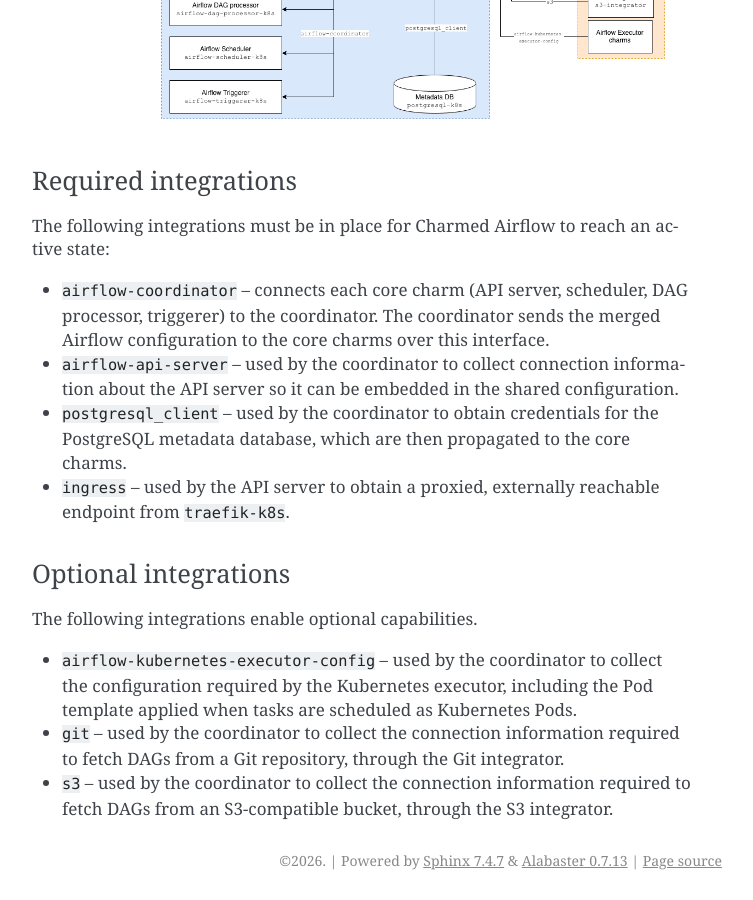
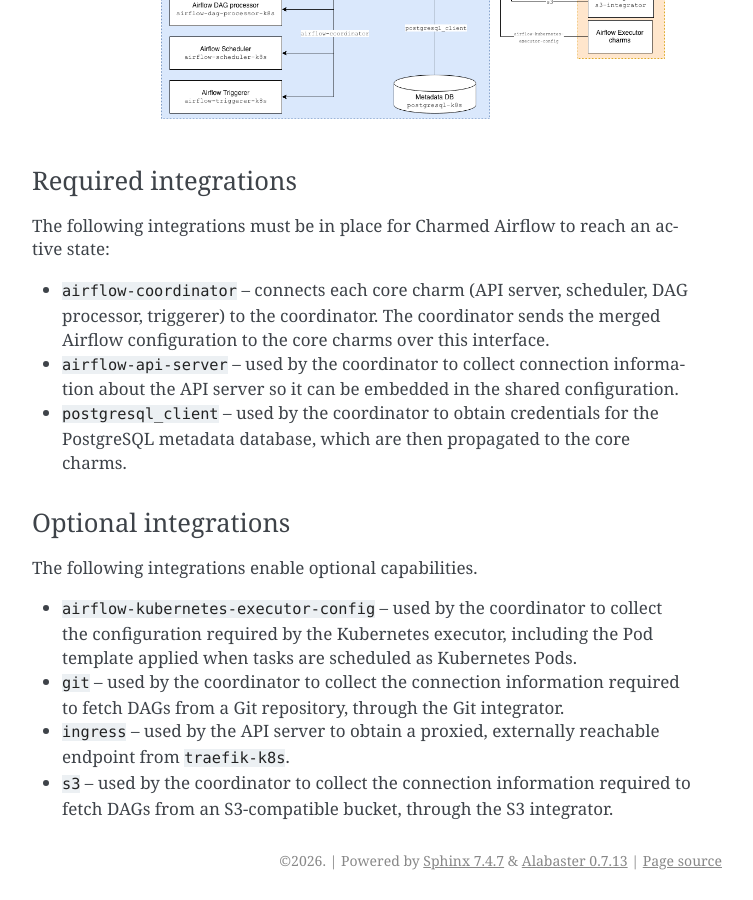
Before and after one commit to canonical/charmed-airflow-documentation, a Sphinx documentation site: the page built from docs/explanation/architecture-overview.rst, in a window 1280 px wide and 900 px high, scrolled down 2740 px. Shown: the whole window, without its empty margins (388-1141 px from the left). Built offline with Sphinx 7.4.7, drawn with Linux system fonts in a browser that asks for light colours; part of the change alters nothing that is shown.

```diff
--- a/docs/explanation/architecture-overview.rst
+++ b/docs/explanation/architecture-overview.rst
@@ -116,8 +116,6 @@ active state:
 * ``postgresql_client`` – used by the coordinator to obtain credentials for
   the PostgreSQL metadata database, which are then propagated to the core
   charms.
-* ``ingress`` – used by the API server to obtain a proxied, externally
-  reachable endpoint from ``traefik-k8s``.
 
 Optional integrations
 ~~~~~~~~~~~~~~~~~~~~~
@@ -129,6 +127,8 @@ The following integrations enable optional capabilities.
   template applied when tasks are scheduled as Kubernetes Pods.
 * ``git`` – used by the coordinator to collect the connection information
   required to fetch DAGs from a Git repository, through the Git integrator.
+* ``ingress`` – used by the API server to obtain a proxied, externally
+  reachable endpoint from ``traefik-k8s``.
 * ``s3`` – used by the coordinator to collect the connection information
   required to fetch DAGs from an S3-compatible bucket, through the S3
   integrator.
```
